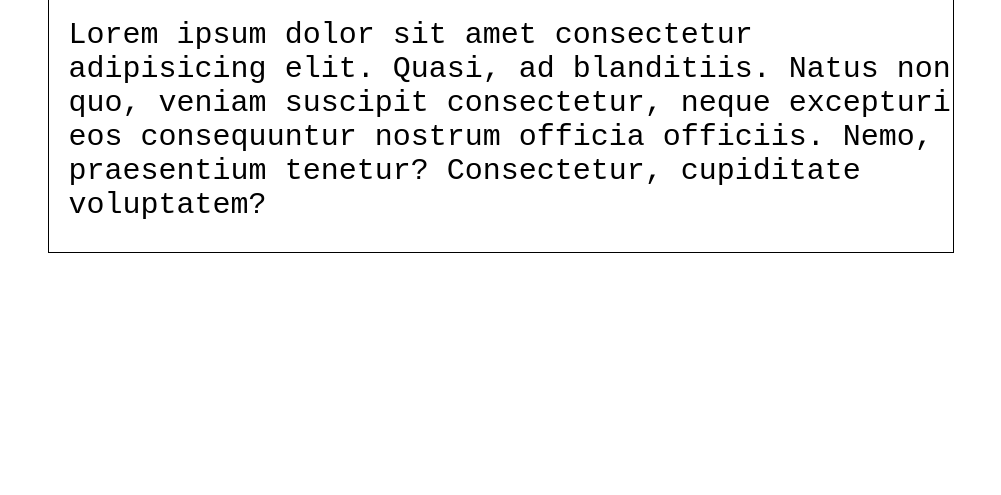
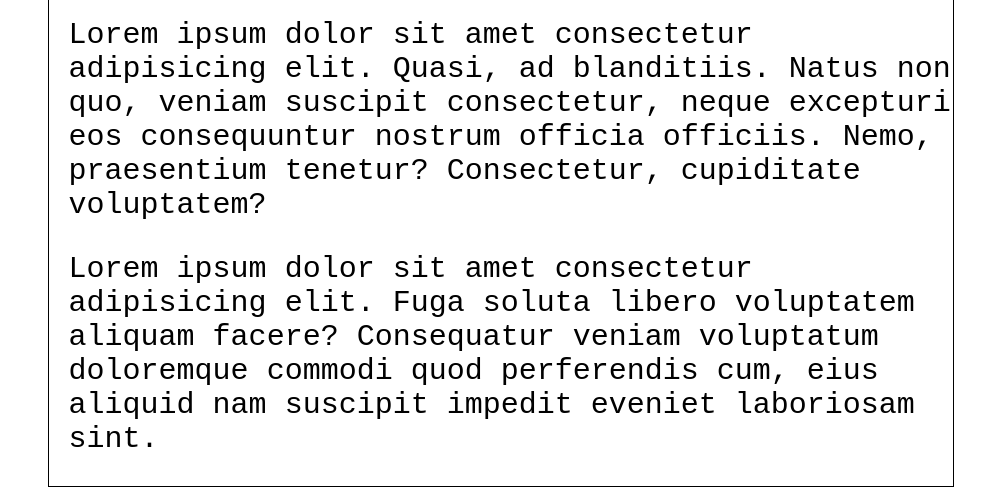
Before and after one commit to amandio96/AyL-Blog, a plain HTML site: page index.html in a window 1280 px wide. Shown: the part 308-803 px from the top of the page, without its empty margins (139-1140 px from the left). Drawn offline with Linux system fonts and the light colour scheme.

Commit message:
Agregando un texto

```diff
--- a/index.html
+++ b/index.html
@@ -20,6 +20,7 @@
 
         <h1>Esto es un titulo muy importante</h1>
         <p>Lorem ipsum dolor sit amet consectetur adipisicing elit. Quasi, ad blanditiis. Natus non quo, veniam suscipit consectetur, neque excepturi eos consequuntur nostrum officia officiis. Nemo, praesentium tenetur? Consectetur, cupiditate voluptatem?</p>
+        <p>Lorem ipsum dolor sit amet consectetur adipisicing elit. Fuga soluta libero voluptatem aliquam facere? Consequatur veniam voluptatum doloremque commodi quod perferendis cum, eius aliquid nam suscipit impedit eveniet laboriosam sint.</p>
     </div>
 </body>
 </html>
```
